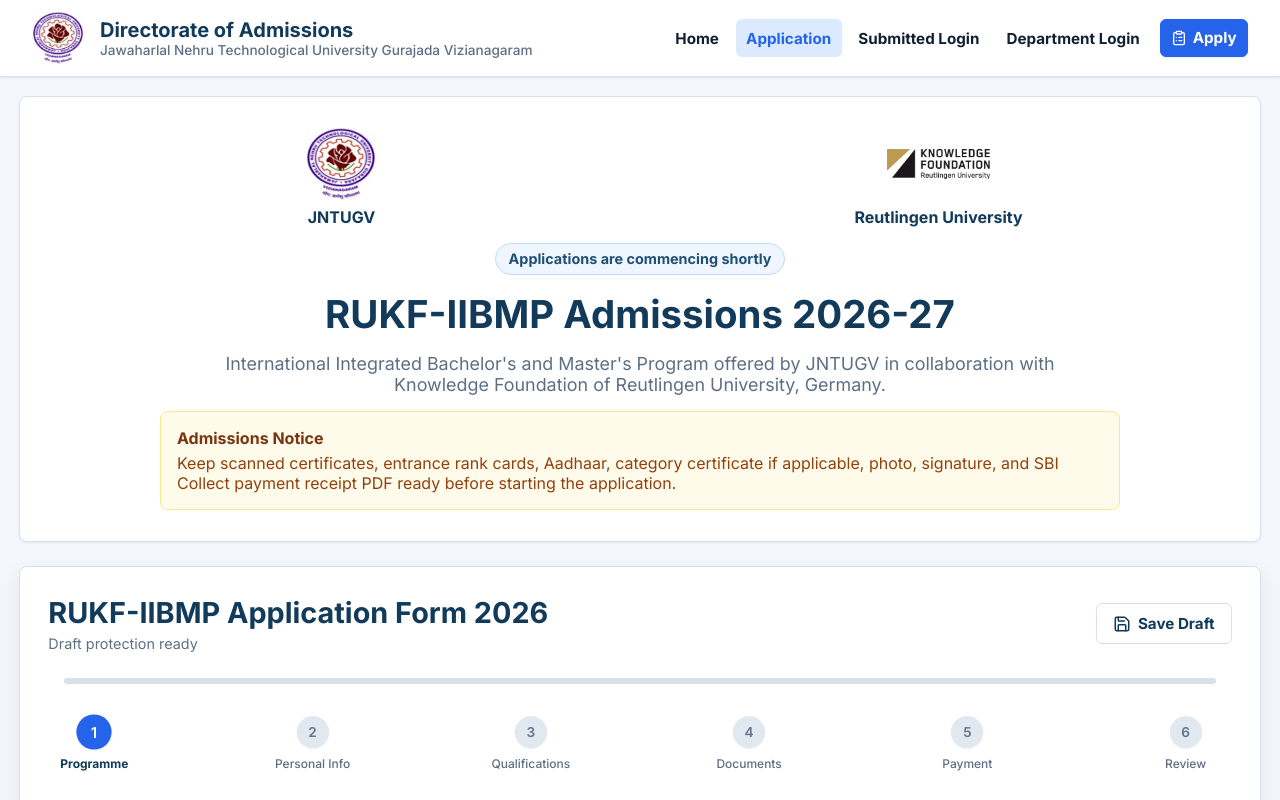
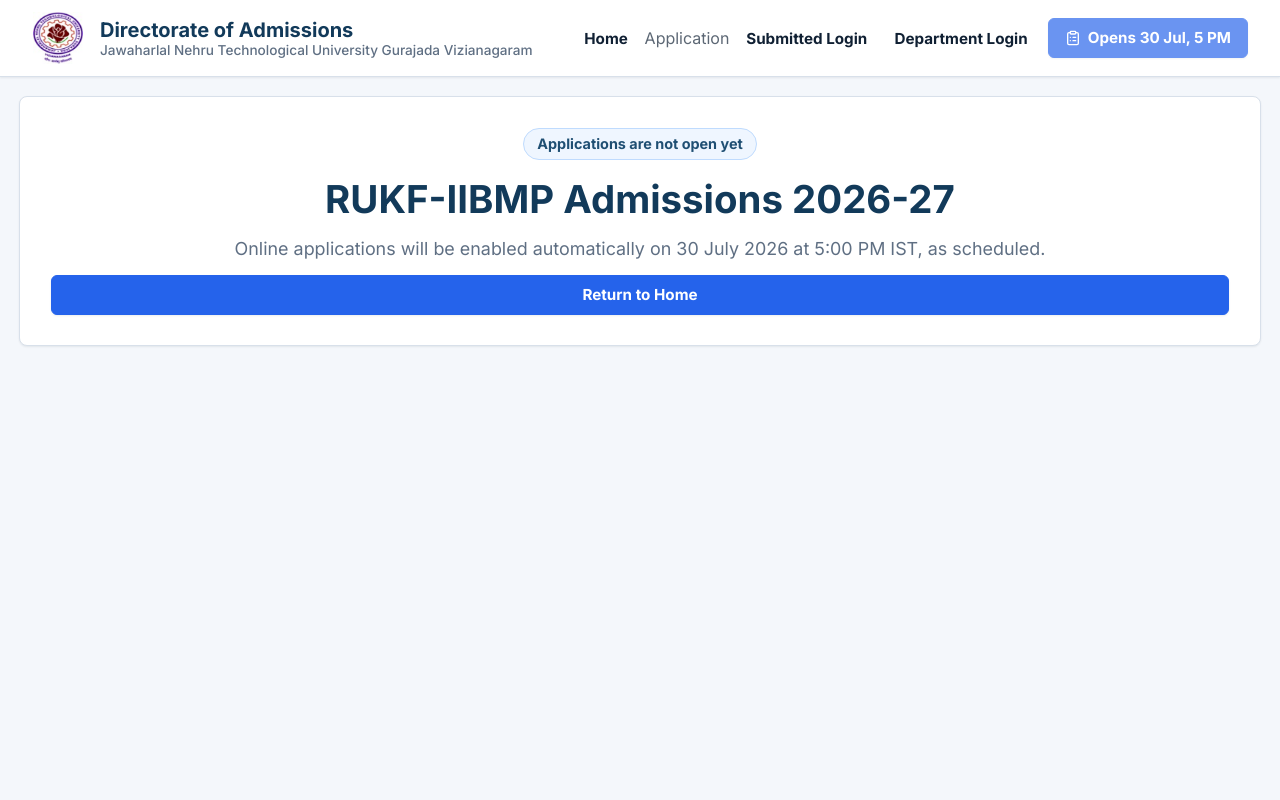
Before and after one commit to Jntu-Gurajada-Vizianagaram/jntugv_admmissions, a React (Vite) app: page /application-RUKF-IIBMP in a window 1280 px wide. Shown: the top 800 px of the page. Built offline with nearby package versions, Linux system fonts and the light colour scheme; no server answers.

Commit message:
Scheduled opening of the Application link

```diff
--- a/src/components/ApplicationForm.jsx
+++ b/src/components/ApplicationForm.jsx
@@ -4,6 +4,7 @@
 import { CheckCircle2, Download, Printer, Save } from 'lucide-react';
 import { useForm } from '../context/useForm';
 import { downloadApplicationPdf } from '../utils/downloadApplicationPdf';
+import { APPLICATION_OPEN_LABEL, useApplicationOpen } from '../utils/applicationSchedule';
 import ProgressBar from './ProgressBar';
 import PrintableApplication from './PrintableApplication';
 import Step1Programme from './steps/Step1Programme';
@@ -15,6 +16,7 @@
 import './ApplicationForm.css';
 
 export default function ApplicationForm() {
+  const applicationOpen = useApplicationOpen();
   const [isDownloading, setIsDownloading] = React.useState(false);
   const {
     data,
@@ -51,6 +53,19 @@
       setIsDownloading(false);
     }
   };
+
+  if (!applicationOpen) {
+    return (
+      <div className="application-container">
+        <section className="application-notice-page">
+          <div className="application-status-badge">Applications are not open yet</div>
+          <h1>RUKF-IIBMP Admissions 2026-27</h1>
+          <p>Online applications will be enabled automatically on {APPLICATION_OPEN_LABEL}, as scheduled.</p>
+          <Link to="/" className="btn btn-primary">Return to Home</Link>
+        </section>
+      </div>
+    );
+  }
 
   if (submitted) {
     return (
--- a/src/components/CandidateLogin.jsx
+++ b/src/components/CandidateLogin.jsx
@@ -2,10 +2,12 @@
 import { Link, useSearchParams } from 'react-router-dom';
 import { LogIn, Search } from 'lucide-react';
 import { getApplicationStatus } from '../lib/api';
+import { APPLICATION_OPEN_LABEL, useApplicationOpen } from '../utils/applicationSchedule';
 import CandidateStatusCard from './CandidateStatusCard';
 import './CandidateLogin.css';
 
 export default function CandidateLogin() {
+  const applicationOpen = useApplicationOpen();
   const [searchParams] = useSearchParams();
   const [registrationNo, setRegistrationNo] = useState((searchParams.get('reg') || '').toUpperCase());
   const [application, setApplication] = useState(null);
@@ -64,10 +66,17 @@
         <CandidateStatusCard application={application} />
 
         <div className="candidate-login-actions">
-          <Link to="/application-RUKF-IIBMP" className="btn btn-accent">
-            <Search size={18} />
-            New Candidate: Start Application
-          </Link>
+          {applicationOpen ? (
+            <Link to="/application-RUKF-IIBMP" className="btn btn-accent">
+              <Search size={18} />
+              New Candidate: Start Application
+            </Link>
+          ) : (
+            <span className="btn btn-accent application-link-disabled" aria-disabled="true">
+              <Search size={18} />
+              Applications open {APPLICATION_OPEN_LABEL}
+            </span>
+          )}
         </div>
       </section>
     </div>
--- a/src/components/Home.jsx
+++ b/src/components/Home.jsx
@@ -11,9 +11,12 @@
   Plane,
   Users,
 } from 'lucide-react';
+import { APPLICATION_OPEN_LABEL, useApplicationOpen } from '../utils/applicationSchedule';
 import './Home.css';
 
 export default function Home() {
+  const applicationOpen = useApplicationOpen();
+
   return (
     <div className="home-container">
       <section className="hero-section">
@@ -34,10 +37,17 @@
             <span>Online applications commence 30 July 2026</span>
             <h2>First Batch · RUKF-IIBMP 2026-27</h2>
             <p>Earn a B.Tech degree from JNTU-GV and an M.Sc degree through Knowledge Foundation @ Reutlingen University in one integrated five-year pathway.</p>
-            <Link to="/application-RUKF-IIBMP" className="btn btn-primary">
-              <ClipboardList size={18} />
-              Apply Online
-            </Link>
+            {applicationOpen ? (
+              <Link to="/application-RUKF-IIBMP" className="btn btn-primary">
+                <ClipboardList size={18} />
+                Apply Online
+              </Link>
+            ) : (
+              <span className="btn btn-primary application-link-disabled" aria-disabled="true">
+                <ClipboardList size={18} />
+                Apply opens {APPLICATION_OPEN_LABEL}
+              </span>
+            )}
           </div>
 
           <div className="notice-panel">
--- a/src/components/ModernHeader.jsx
+++ b/src/components/ModernHeader.jsx
@@ -1,9 +1,11 @@
 import React from 'react';
 import { Link, NavLink } from 'react-router-dom';
 import { ClipboardList } from 'lucide-react';
+import { APPLICATION_OPEN_LABEL, useApplicationOpen } from '../utils/applicationSchedule';
 import './ModernHeader.css';
 
 export default function ModernHeader() {
+  const applicationOpen = useApplicationOpen();
   return (
     <header className="modern-header">
       <div className="header-container">
@@ -19,14 +21,25 @@
         <nav className="header-nav">
           <ul>
             <li><NavLink to="/">Home</NavLink></li>
-            <li><NavLink to="/application-RUKF-IIBMP">Application</NavLink></li>
+            <li>
+              {applicationOpen
+                ? <NavLink to="/application-RUKF-IIBMP">Application</NavLink>
+                : <span className="application-link-disabled" title={`Opens ${APPLICATION_OPEN_LABEL}`}>Application</span>}
+            </li>
             <li><NavLink to="/candidate-login">Submitted Login</NavLink></li>
             <li><NavLink to="/admin">Department Login</NavLink></li>
             <li>
-              <Link to="/application-RUKF-IIBMP" className="btn btn-primary nav-cta">
-                <ClipboardList size={16} />
-                Apply
-              </Link>
+              {applicationOpen ? (
+                <Link to="/application-RUKF-IIBMP" className="btn btn-primary nav-cta">
+                  <ClipboardList size={16} />
+                  Apply
+                </Link>
+              ) : (
+                <span className="btn btn-primary nav-cta application-link-disabled" title={`Opens ${APPLICATION_OPEN_LABEL}`}>
+                  <ClipboardList size={16} />
+                  Opens 30 Jul, 5 PM
+                </span>
+              )}
             </li>
           </ul>
         </nav>
--- a/src/index.css
+++ b/src/index.css
@@ -144,3 +144,8 @@
   transform: translateY(-0.65rem) scale(0.82);
   color: var(--accent-blue);
 }
+.application-link-disabled {
+  cursor: not-allowed !important;
+  opacity: 0.68;
+  pointer-events: none;
+}
--- /dev/null
+++ b/src/utils/applicationSchedule.js
@@ -0,0 +1,18 @@
+import { useEffect, useState } from 'react'
+
+export const APPLICATION_OPENS_AT = new Date('2026-07-30T17:00:00+05:30').getTime()
+export const APPLICATION_OPEN_LABEL = '30 July 2026 at 5:00 PM IST'
+
+export const isApplicationOpen = () => Date.now() >= APPLICATION_OPENS_AT
+
+export const useApplicationOpen = () => {
+  const [isOpen, setIsOpen] = useState(isApplicationOpen)
+
+  useEffect(() => {
+    if (isOpen) return undefined
+    const timer = window.setInterval(() => setIsOpen(isApplicationOpen()), 30000)
+    return () => window.clearInterval(timer)
+  }, [isOpen])
+
+  return isOpen
+}
```
Also changed, not shown: 1 other file (tests, documents, lock files or other folders).
